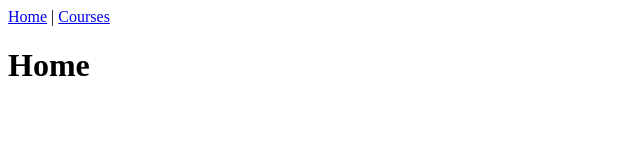
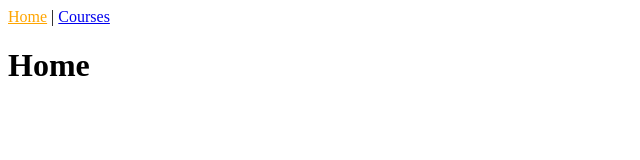
Before and after one commit to coryhouse/malle-sept, a React (Create React App) app: page / in a window 1280 px wide. Shown: the top 160 px of the page, without its empty margins (0-640 px from the left). Built offline with nearby package versions, Linux system fonts and the light colour scheme.

Commit message:
Switched to NavLink and added activeStyle

```diff
--- a/src/App.js
+++ b/src/App.js
@@ -1,13 +1,23 @@
 import React from "react";
-import { Route, Link } from "react-router-dom";
+import { Route, NavLink } from "react-router-dom";
 import Home from "./Home";
 import Courses from "./Courses";
+
+const activeStyle = {
+  color: "orange"
+};
 
 function App() {
   return (
     <>
       <nav>
-        <Link to="/">Home</Link> | <Link to="/courses">Courses</Link>
+        <NavLink activeStyle={activeStyle} to="/" exact>
+          Home
+        </NavLink>{" "}
+        |{" "}
+        <NavLink activeStyle={activeStyle} to="/courses">
+          Courses
+        </NavLink>
       </nav>
       <Route path="/" component={Home} exact />
       <Route path="/courses" component={Courses} />
```
